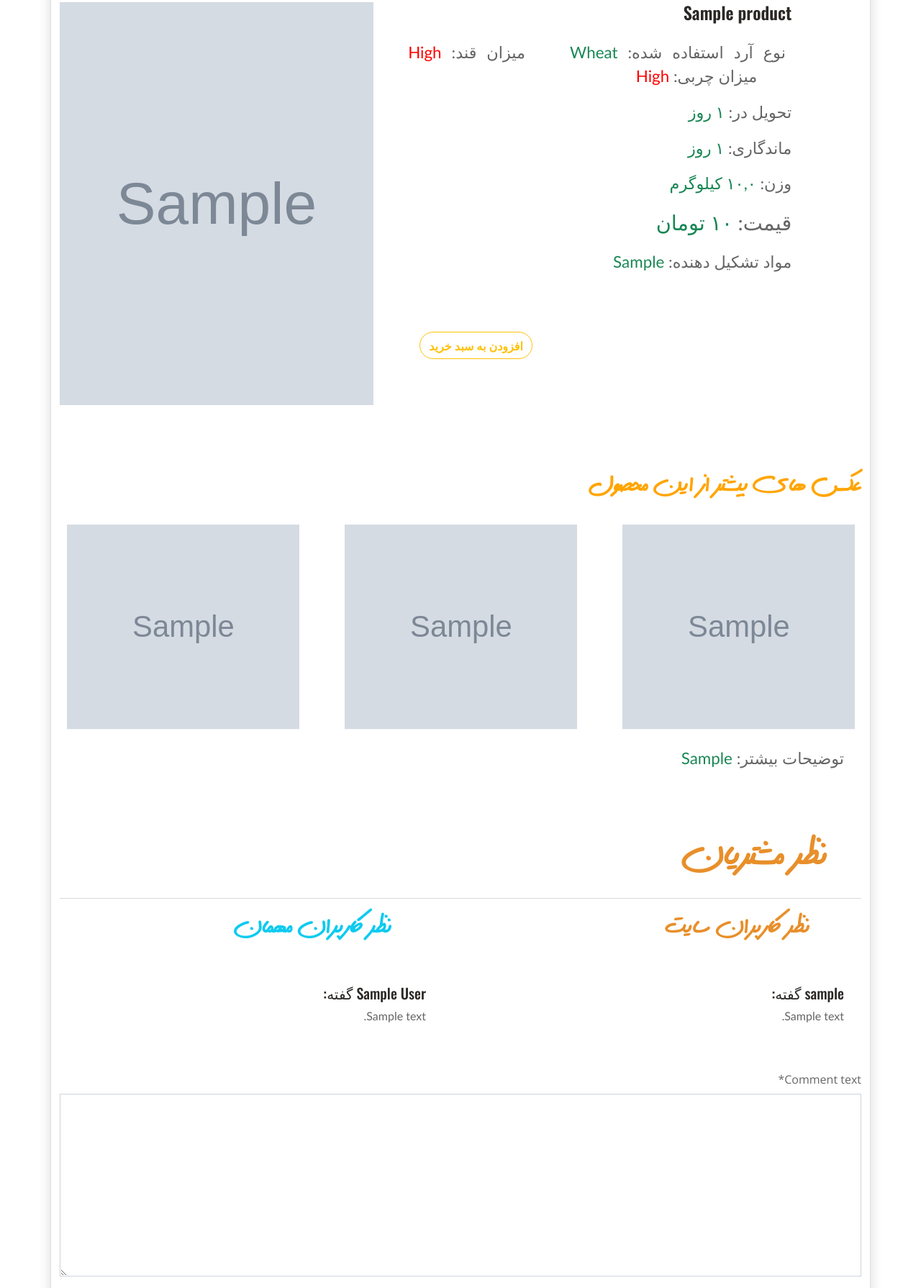
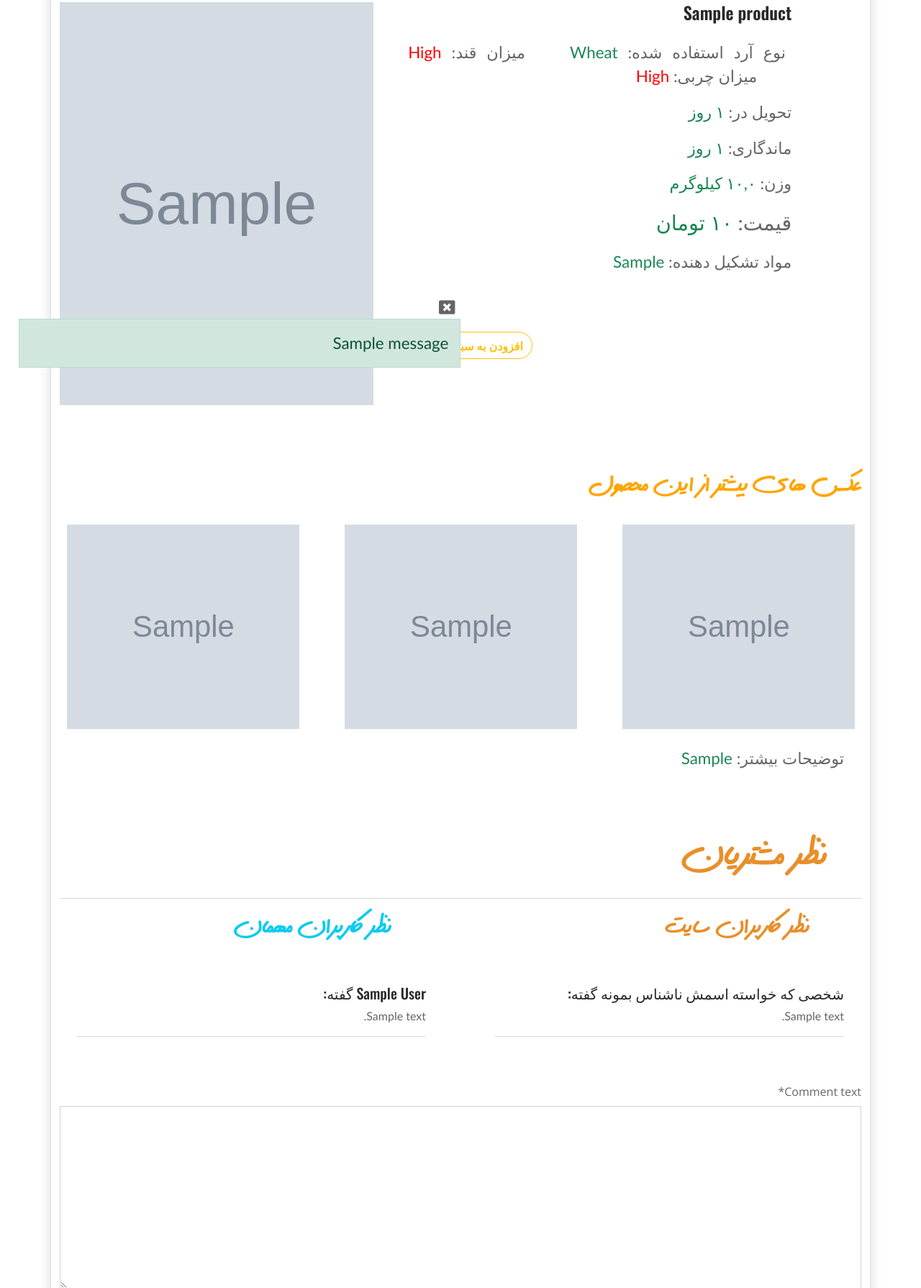
Before and after one commit to mohammadpmf/confectionery, a Django app: page /product/1/ in a window 1280 px wide. Shown: the part 273-2063 px from the top of the page at 72% size. Run offline with Django 5.2, Linux system fonts and the light colour scheme; tables that the repository leaves empty hold one stand-in row (values such as "Sample post"); grey boxes marked "Sample" are stand-in pictures; one stand-in notice (Sample message) is shown; parts of the project's set-up code (start-up, migrations or seed data) failed here and were passed over; some libraries are stand-ins or nearby versions.

Commit message:
Make messages work and comments sendable from website and use animation for messages

```diff
--- a/confectionery/templates/detail.html
+++ b/confectionery/templates/detail.html
@@ -79,11 +79,16 @@
             </h4>
             {% for comment in product.comments.all %}
                 <h5>
-                {{ comment.author }} گفته:
+                {% if comment.dont_show_my_name %}
+                    شخصی که خواسته اسمش ناشناس بمونه گفته:
+                {% else %}
+                    {{ comment.author }} گفته:
+                {% endif %}
                 </h5>
                 <p>
                 {{ comment.text }}
                 </p>
+                <hr>
             {% endfor %}
         </div>
         {% endif %}
@@ -99,14 +104,15 @@
                 <p>
                 {{ comment.text }}
                 </p>
-            {% endfor %}
+                <hr>
+                {% endfor %}
         </div>
         {% endif %}
     </div>
     {% else %}
         <h4 dir='rtl' class='d mx-4 mt-4'>تا کنون نظری برای این محصول ثبت نشده است. اولین نفر باشید.</h4>
     {% endif %}
-    <form dir='rtl' action="" method="psot">
+    <form dir='rtl' action="" method="post">
         {% csrf_token %}
         {{ form|crispy }}
         <button type="submit" class="btn btn-outline-primary rounded-pill mx-4 my-3 px-4">ارسال نظر</button>
--- a/confectionery/views.py
+++ b/confectionery/views.py
@@ -1,6 +1,7 @@
-from django.shortcuts import render
+from django.shortcuts import render, get_object_or_404
 from django.views import generic
 from django.db.models import Prefetch
+from django.contrib import messages
 
 from .models import Product, ProductCustomUserComment, ProductAnanymousUserComment
 from .forms import ProductCustomUserCommentForm, ProductAnanymousUserCommentForm
@@ -76,5 +77,28 @@ class ProductDetail(generic.DetailView):
         return context
 
     def post(self, request, *args, **kwargs):
-        print(request) # اینجااااا نمیدونم چرا نمینویسه چیزی.
+        user = request.user
+        pk = kwargs.get('pk')
+        if user.is_authenticated:
+            comment_form = ProductCustomUserCommentForm(request.POST)
+        else:
+            comment_form = ProductAnanymousUserCommentForm(request.POST)
+        if comment_form.is_valid():
+            cleaned_data = comment_form.cleaned_data
+        else:
+            messages.error(request, comment_form.errors)
+            return super().get(request, *args, **kwargs)
+        if user.is_authenticated:
+            cleaned_data.update({
+                'product_id': pk,
+                'author': user,
+            })
+            ProductCustomUserComment.objects.create(**cleaned_data)
+            messages.success(request, "پیغام شما با موفقیت ثبت شد.")
+        else:
+            cleaned_data.update({
+                'product_id': pk,
+            })
+            messages.success(request, "پیغام شما با موفقیت ارسال شد. اما چون عضو سایت نیستید، پس از تایید مدیریت نمایش داده خواهد شد.")
+            ProductAnanymousUserComment.objects.create(**cleaned_data)
         return super().get(request, *args, **kwargs)
--- /dev/null
+++ b/static/madval/css/my_messages.css
@@ -0,0 +1,55 @@
+@keyframes blink {
+    0%{
+        opacity: 1;
+    }
+    50%{
+        opacity: 0.1;
+    }
+    100%{
+        opacity: 1;
+    }
+}
+
+@keyframes move-messages-to-corner {
+    0%{
+        right: 2vw;
+    }
+    30%{
+        right: 18%;
+    }
+    92%{
+        right: 5vw;
+    }
+    100%{
+        right: 50vw;
+    }
+}
+
+.madval-messages{
+    display: inline-block;
+    position: fixed;
+    bottom: 0;
+    right: 2vw;
+    width: 48vw;
+    left: unset;
+    overflow: auto;
+    direction: rtl;
+    font-family: Calibri;
+    font-size: 1.4em;
+    z-index: 10000 !important;
+    animation: blink 3 1.5s;
+}
+.move-to-corner{
+    display: inline-block;
+    position: fixed;
+    bottom: 0;
+    right: 2vw;
+    width: 48vw;
+    left: unset;
+    overflow: auto;
+    direction: rtl;
+    font-family: Calibri;
+    font-size: 1.4em;
+    z-index: 10000 !important;
+    animation: move-messages-to-corner 2s forwards;
+}
--- /dev/null
+++ b/static/madval/js/my_functions.js
@@ -0,0 +1,21 @@
+function sleep(ms) {
+    return new Promise(resolve => setTimeout(resolve, ms));
+}
+
+async function move_messages(){
+    await sleep(4.5 * 1000);
+    try{
+        var messages_div = document.getElementById("madval-messages");
+        messages_div.classList.remove("madval-messages");
+        messages_div.classList.add("move-to-corner");
+    }
+    catch{
+        // do nothing
+    }}
+
+function close_messages(){
+    var messages_div = document.getElementById("madval-messages");
+    messages_div.style.display='none';
+}
+
+move_messages();
--- a/templates/_base.html
+++ b/templates/_base.html
@@ -51,12 +51,21 @@ https://stackoverflow.com/questions/3356964/how-to-get-the-current-language-in-d
     <link href="{% static 'madval/css/uiverse.css' %}" rel="stylesheet">
 
     <link href="{% static 'madval/css/my_fonts.css' %}" rel="stylesheet">
+    <link href="{% static 'madval/css/my_messages.css' %}" rel="stylesheet">
 
     {% block extra_css %}{% endblock extra_css %}
 
 </head>
 
 <body {% if LANGUAGE_CODE == 'fa' %}style="font-family: calibri;"{% endif %}>
+    {% if messages %}
+    <div id="madval-messages" class="madval-messages">
+        <i class="fa fa-window-close mx-2" aria-hidden="true" onclick="close_messages()"></i>
+        {% for message in messages %}
+            <div class="alert alert-{{message.tags}}">{{ message }}</div>
+        {% endfor %}
+    </div>
+    {% endif %}
     <!-- Topbar Start -->
     <div class="container-fluid px-0 d-none d-lg-block">
         <div class="row gx-0">
@@ -242,6 +251,7 @@ https://stackoverflow.com/questions/3356964/how-to-get-the-current-language-in-d
 
     <!-- Template Javascript -->
     <script src="{% static 'js/main.js' %}"></script>
+    <script src="{% static 'madval/js/my_functions.js' %}"></script>
 </body>
 
 </html>
```
Also changed, not shown: config/settings.py (+7 -0 lines), config/settings_deploy.py (+7 -0 lines).
